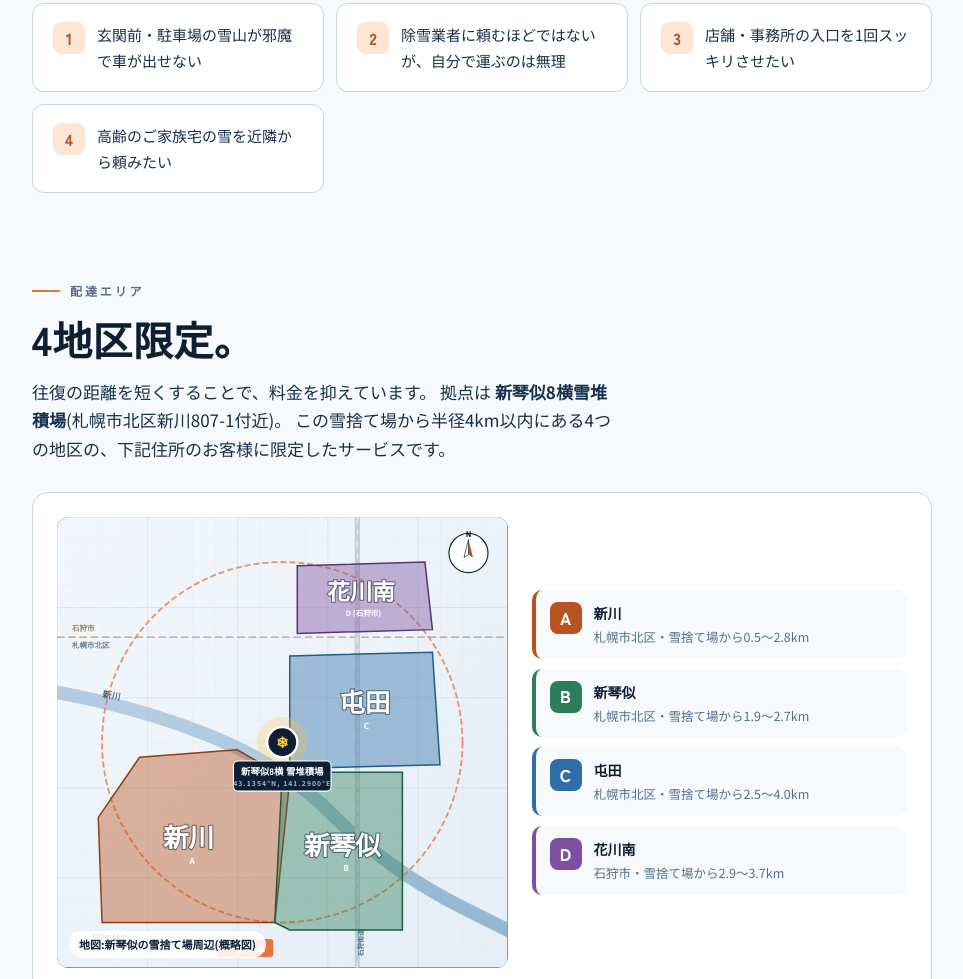
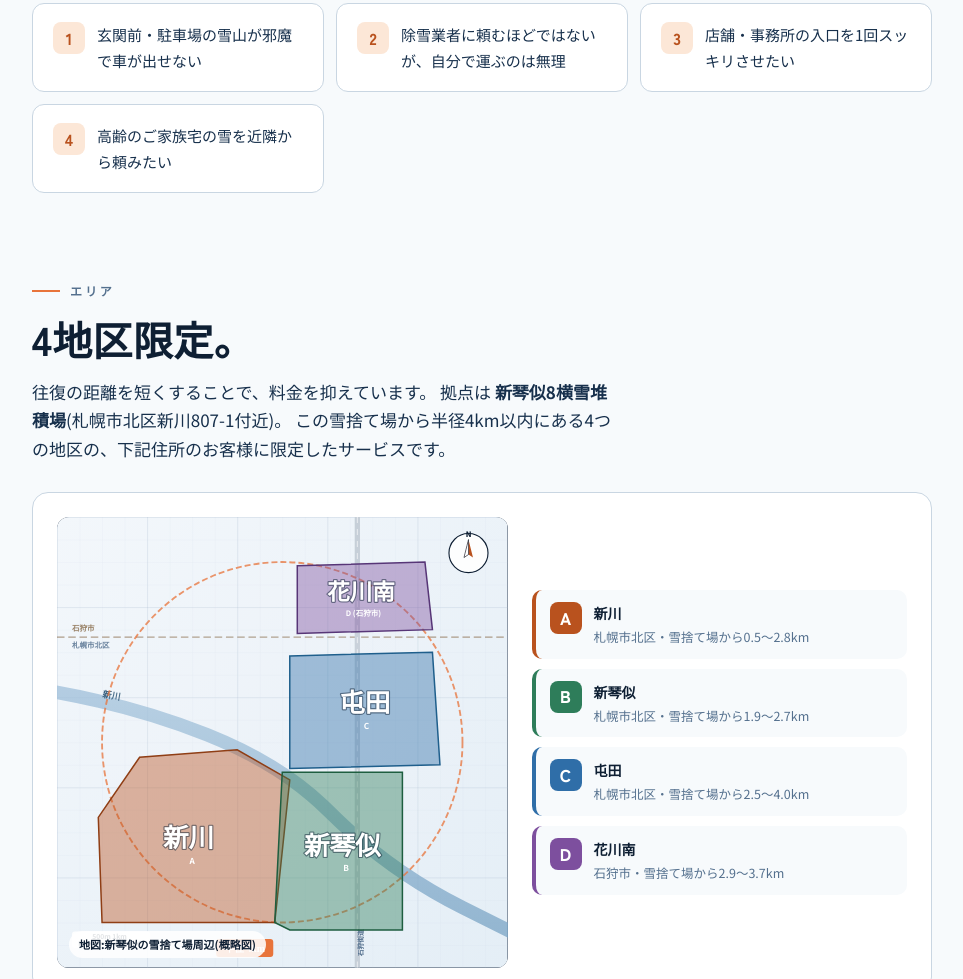
Before and after one commit to snow-arrow/yukiyama-nagerubesa, a plain HTML site: page index.html in a window 1280 px wide. Shown: the part 1233-2212 px from the top of the page, without its empty margins (158-1121 px from the left). Drawn offline with nearby package versions, Linux system fonts and the light colour scheme; a web font is replaced by a local one.

Commit message:
Remove '配達' word and map center marker

```diff
--- a/index.html
+++ b/index.html
@@ -373,7 +373,7 @@ footer .brand{font-family:var(--font-display);font-weight:900;color:var(--ink);f
       </div>
       <div class="hero-cta">
         <a class="btn btn-primary btn-large" href="tel:0116000375">☎ 今すぐ電話で予約　011-600-0375</a>
-        <a class="btn btn-ghost" href="#area">配達エリアを見る</a>
+        <a class="btn btn-ghost" href="#area">エリアを見る</a>
       </div>
       <p style="margin-top:14px;font-size:13px;color:#9EB8D3">
         受付時間 8:00〜20:00　／　携帯 <a href="tel:08021027788" style="color:#F4A378">080-2102-7788</a>　／　STORES予約ページは準備中
@@ -403,7 +403,7 @@ footer .brand{font-family:var(--font-display);font-weight:900;color:var(--ink);f
   <!-- ========================= 配達エリア ========================= -->
   <section id="area">
     <div class="wrap">
-      <div class="kicker">配達エリア</div>
+      <div class="kicker">エリア</div>
       <h2 class="h2">4地区限定。</h2>
       <p class="lead">
         往復の距離を短くすることで、料金を抑えています。
@@ -484,15 +484,8 @@ footer .brand{font-family:var(--font-display);font-weight:900;color:var(--ink);f
               <text x="408" y="132" fill="#FFF" font-size="10" text-anchor="middle" font-weight="700" font-family="Noto Sans JP, sans-serif">D (石狩市)</text>
             </g>
 
-            <!-- 中心: 雪捨て場マーカー -->
-            <g>
-              <circle cx="300" cy="300" r="34" fill="#FFC43D" fill-opacity="0.25"/>
-              <circle cx="300" cy="300" r="20" fill="#0E1F33" stroke="#FFFFFF" stroke-width="3"/>
-              <text x="300" y="307" text-anchor="middle" fill="#FFC43D" font-size="20" font-family="serif" font-weight="700">❄</text>
-              <rect x="235" y="325" width="130" height="40" rx="6" fill="#0E1F33" stroke="#FFFFFF" stroke-width="1.5"/>
-              <text x="300" y="344" text-anchor="middle" fill="#FFFFFF" font-size="12.5" font-family="Zen Kaku Gothic New, sans-serif" font-weight="900">新琴似8横 雪堆積場</text>
-              <text x="300" y="358" text-anchor="middle" fill="#9EB8D3" font-size="9" font-family="Noto Sans JP, sans-serif" font-weight="700" letter-spacing="1.5">43.1354°N, 141.2900°E</text>
-            </g>
+            <!-- 中心マーカー: 削除済み -->
+
 
             <!-- 4km表示 -->
             <g>
```
